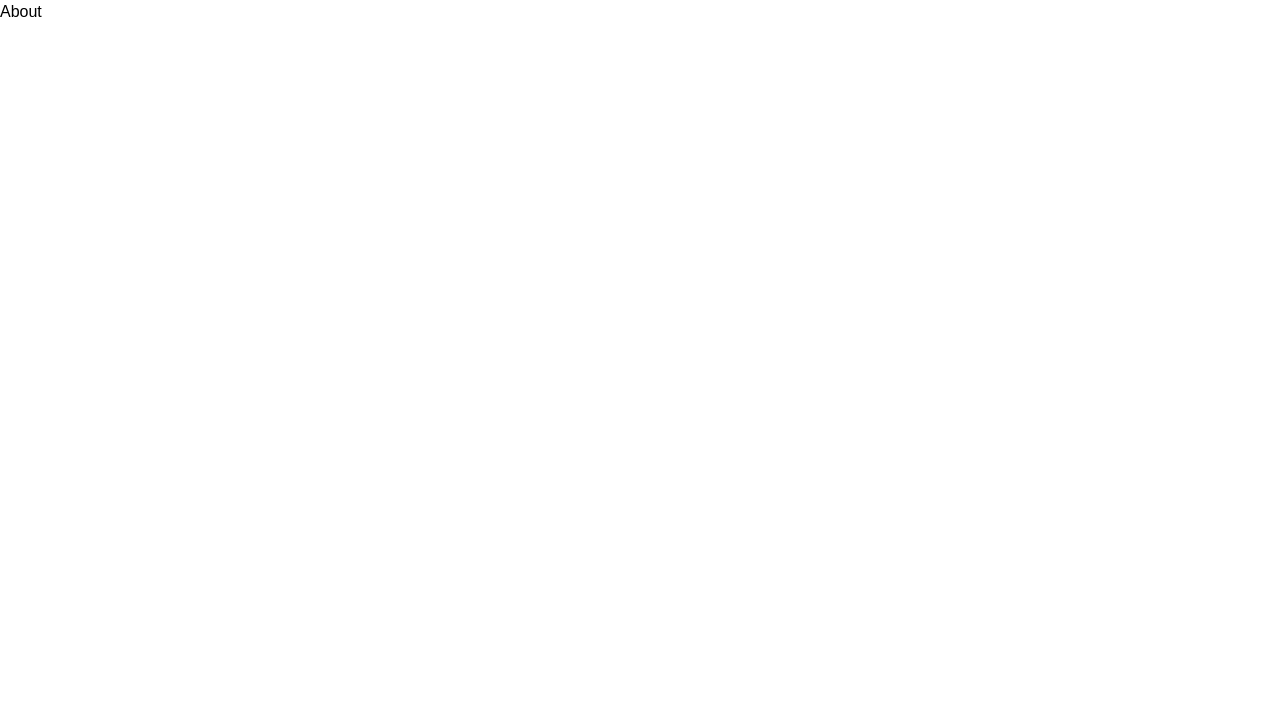
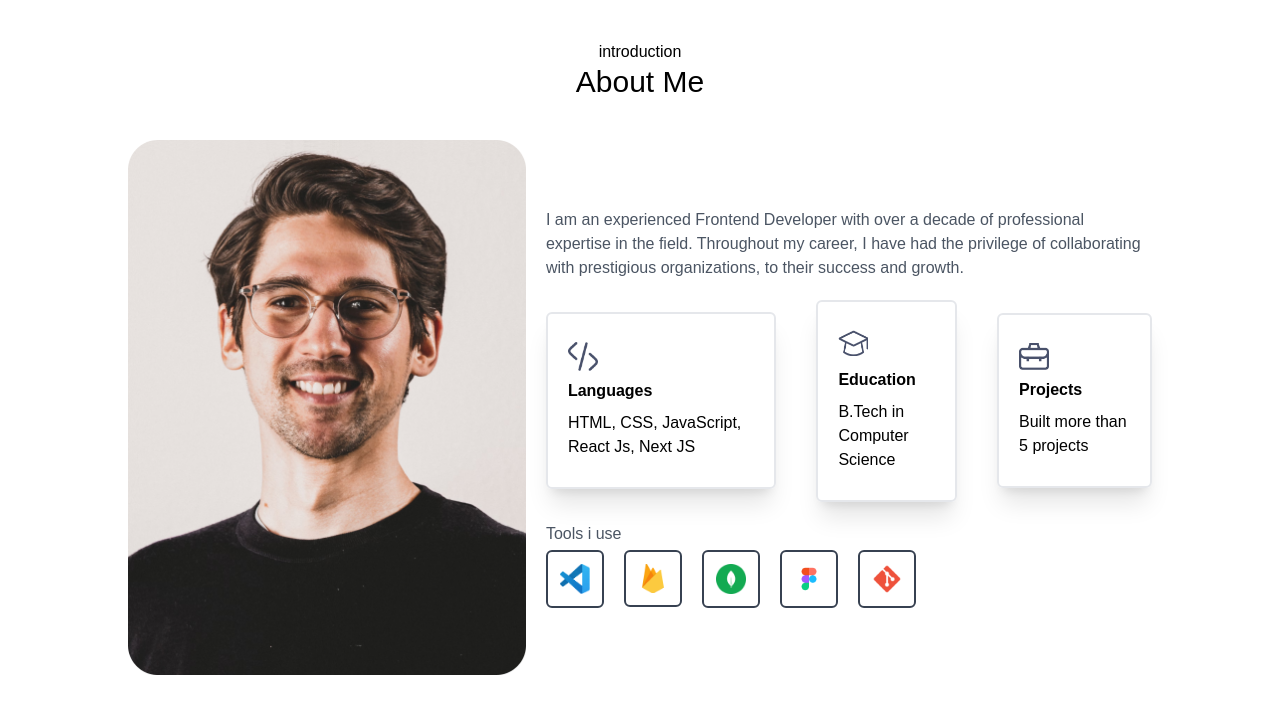
Before and after one commit to ATechproC/portfolio, a Next.js app: page / in a window 1280 px wide. Shown: the top 714 px of the page. Built offline with nearby package versions, Linux system fonts and the light colour scheme.

Commit message:
update develop branch

```diff
--- a/src/components/About.tsx
+++ b/src/components/About.tsx
@@ -1,7 +1,77 @@
-
+import Image from "next/image";
+import { assets } from "../assets/assets";
 
 export default function About() {
     return (
-        <div>About</div>
+        <div>
+            <div className="m-auto mt-10 text-center">
+                <p>introduction</p>
+                <h1 className="text-3xl">About Me</h1>
+            </div>
+            <div className="flex items-center w-4/5 gap-5 m-auto mt-10">
+                <div className="w-full" >
+                    <Image className="object-contain w-full" src={assets.user_image} alt="" />
+                </div>
+                <div>
+                    <p className="text-gray-600">
+                        I am an experienced Frontend Developer with over
+                        a decade of professional expertise in the field.
+                        Throughout my career, I have had the privilege of collaborating with prestigious organizations,
+                        to their success and growth.
+                    </p>
+                    <div className="flex items-center gap-10 py-5">
+                        <div className="px-5 border-2 rounded-md shadow-xl py-7">
+                            <div>
+                                <Image src={assets.code_icon} alt="" width={30} height={30} />
+                            </div>
+                            <h2 className="py-2 font-bold">Languages</h2>
+                            <p>
+                                HTML, CSS, JavaScript,
+                                React Js, Next JS
+                            </p>
+                        </div>
+                        <div className="w-1/3 px-5 border-2 rounded-md shadow-xl py-7">
+                            <div>
+                                <Image src={assets.edu_icon} alt="" width={30} height={30} />
+                            </div>
+                            <h2 className="py-2 pt-3 font-bold">Education</h2>
+                            <p>
+                                B.Tech in Computer Science
+                            </p>
+                        </div>
+                        <div className="px-5 border-2 rounded-md shadow-xl py-7">
+                            <div>
+                                <Image src={assets.project_icon} alt=""  width={30} height={30}/>
+                            </div>
+                            <h2  className="py-2 font-bold">Projects</h2>
+                            <p>
+                                Built more than 5
+projects
+                            </p>
+                        </div>
+                    </div>
+                    <div>
+                        <p className="pb-1 text-gray-600">Tools i use</p>
+                        <div className="flex items-center gap-5">
+                            <div className="p-3 border-2 border-gray-700 rounded-md">
+                                <Image src={assets.vscode} alt="" width={30} height={30} />
+                            </div>
+                            <div className="p-3 border-2 border-gray-700 rounded-md">
+                                <Image src={assets.firebase} alt="" width={30} height={30} />
+                            </div>
+                            <div className="p-3 border-2 border-gray-700 rounded-md">
+                                <Image src={assets.mongodb} alt="" width={30} height={30} />
+                            </div>
+                            <div className="p-3 border-2 border-gray-700 rounded-md">
+                                <Image src={assets.figma} alt="" width={30} height={30} />
+                            </div>
+                            <div className="p-3 border-2 border-gray-700 rounded-md">
+                                <Image src={assets.git} alt="" width={30} height={30} />
+                            </div>
+                        </div>
+                    </div>
+                </div>
+            </div>
+        </div>
     )
 }
```
